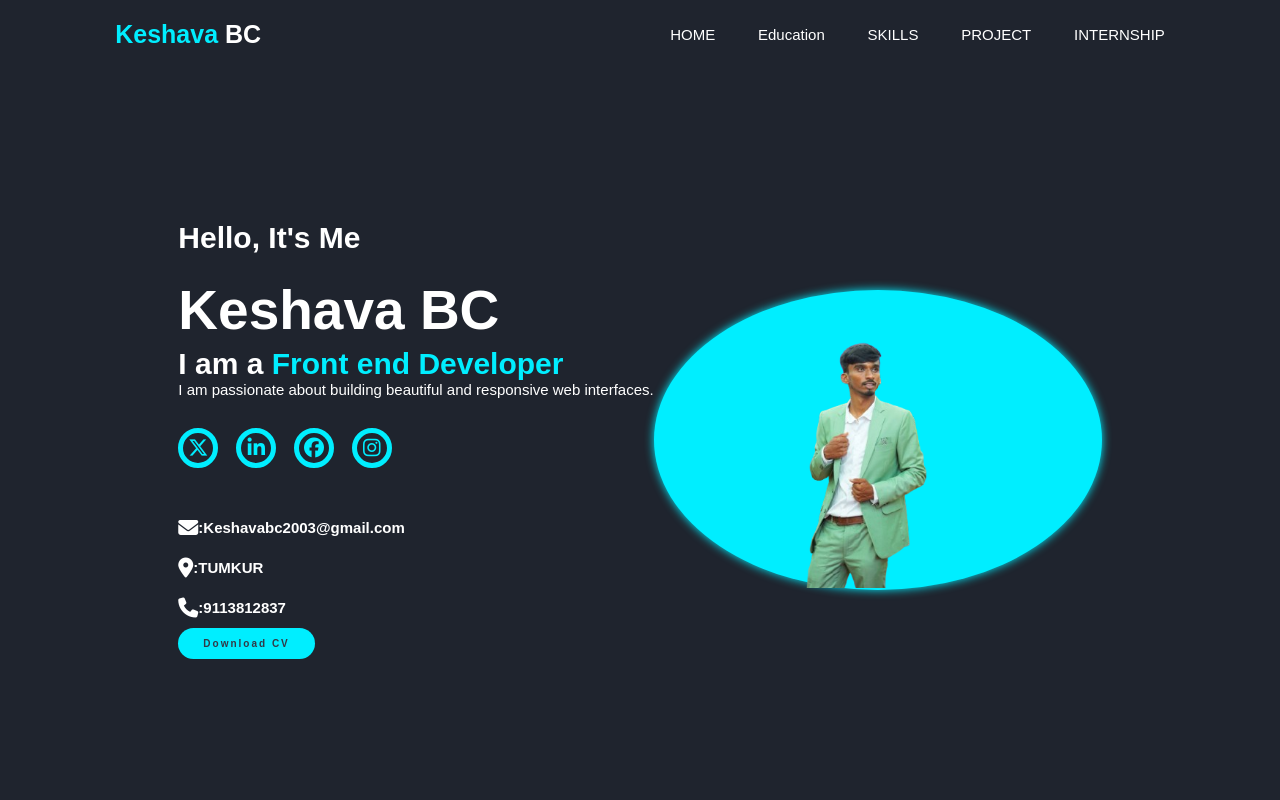
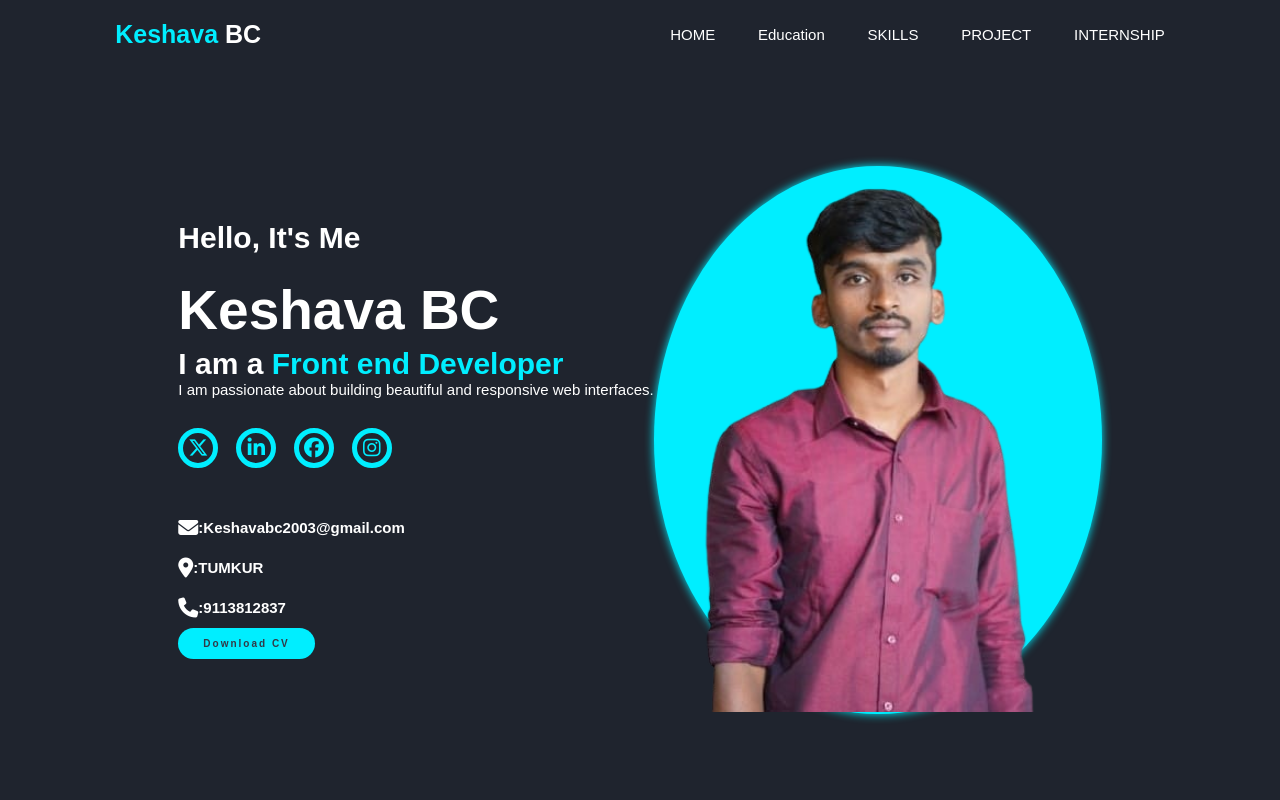
Before and after one commit to keshavabc12/mywebpage, a plain HTML site: page index.html in a window 1280 px wide. Shown: the top 800 px of the page. Drawn offline with Linux system fonts and the light colour scheme; a web font is replaced by a local one.

Commit message:
project completed

```diff
--- a/index.html
+++ b/index.html
@@ -49,7 +49,7 @@
         </div>
 
         <div class="home-img">
-            <img src="images/kk.png" alt="Keshava BC">
+            <img src="images/profile.png" alt="Keshava BC">
         </div>
     </section>
 
@@ -122,6 +122,7 @@
     <h3>DBMS</h3>
 
 </div>
+
 </div>
 </div>
 
--- a/styles.css
+++ b/styles.css
@@ -86,6 +86,8 @@
                     border-radius: 50%;
                     background-color: var(--main-color);
                     box-shadow: 0 0 1rem var(--main-color);
+
+
                 }
                 .home-img img{
                     width: 35vw;
```
Also changed, not shown: images/profile.png (added).
